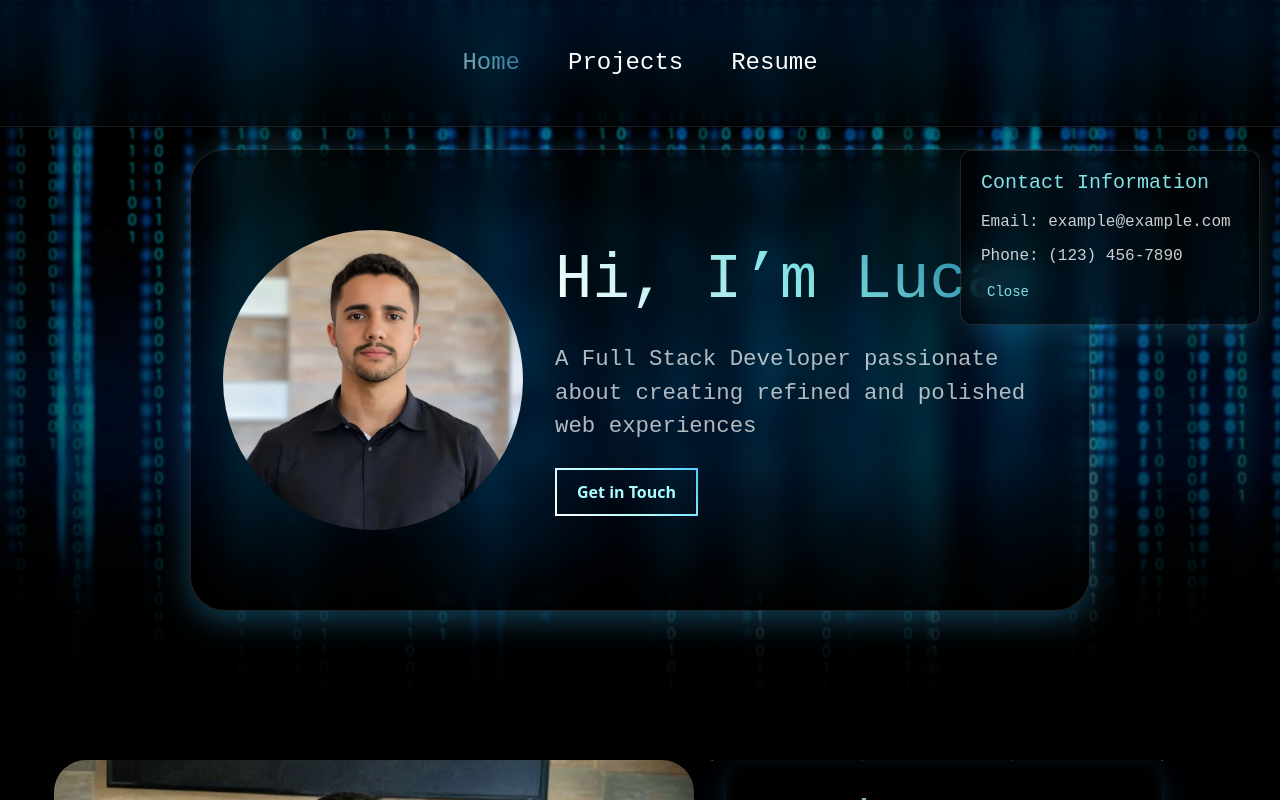
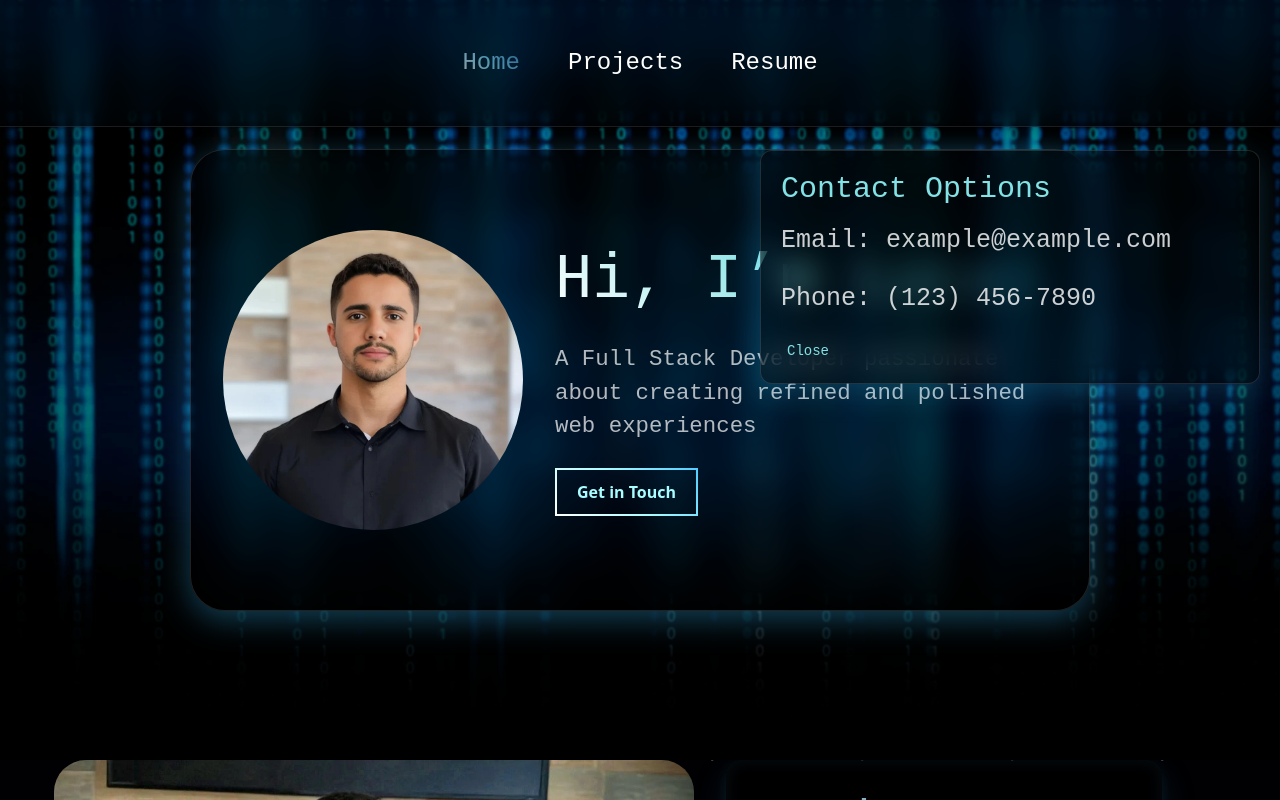
Before and after one commit to LucasRgo/portfolio, a React (Vite) app: page / in a window 1280 px wide. Both pictures are taken after a click on the button "Contact me here". Shown: the top 800 px of the page. Built offline with nearby package versions, Linux system fonts and the light colour scheme.

Commit message:
Thu, Dec 26, 2024, 2:26 PM -03:00

```diff
--- a/src/components/contactButton.css
+++ b/src/components/contactButton.css
@@ -27,7 +27,7 @@
     position: fixed;
     top: 150px;
     right: 20px;
-    width: 300px;
+    width: 500px;
     padding: 20px;
     background: rgba(0, 0, 0, 0.3);
     border-radius: 12px;
@@ -53,7 +53,7 @@
 
 .contact-card h3 {
     color: #82e2e5;
-    font-size: 20px;
+    font-size: 30px;
     margin-bottom: 15px;
     font-family: monospace;
 }
@@ -61,8 +61,9 @@
 .contact-card p {
     color: white;
     opacity: 0.8;
-    margin-bottom: 10px;
+    margin-bottom: 20px;
     font-family: monospace;
+    font-size: 25px;
 }
 
 .close-button {
--- a/src/components/contactButton.jsx
+++ b/src/components/contactButton.jsx
@@ -33,8 +33,7 @@ const ContactButton = () => {
             )}
             {isCardOpen && (
                 <div className="contact-card" ref={cardRef}>
-
-                    <h3>Contact Information</h3>
+                    <h3>Contact Options</h3>
                     <p>Email: example@example.com</p>
                     <p>Phone: (123) 456-7890</p>
                     <button className="close-button" onClick={handleToggleCard}>
```
